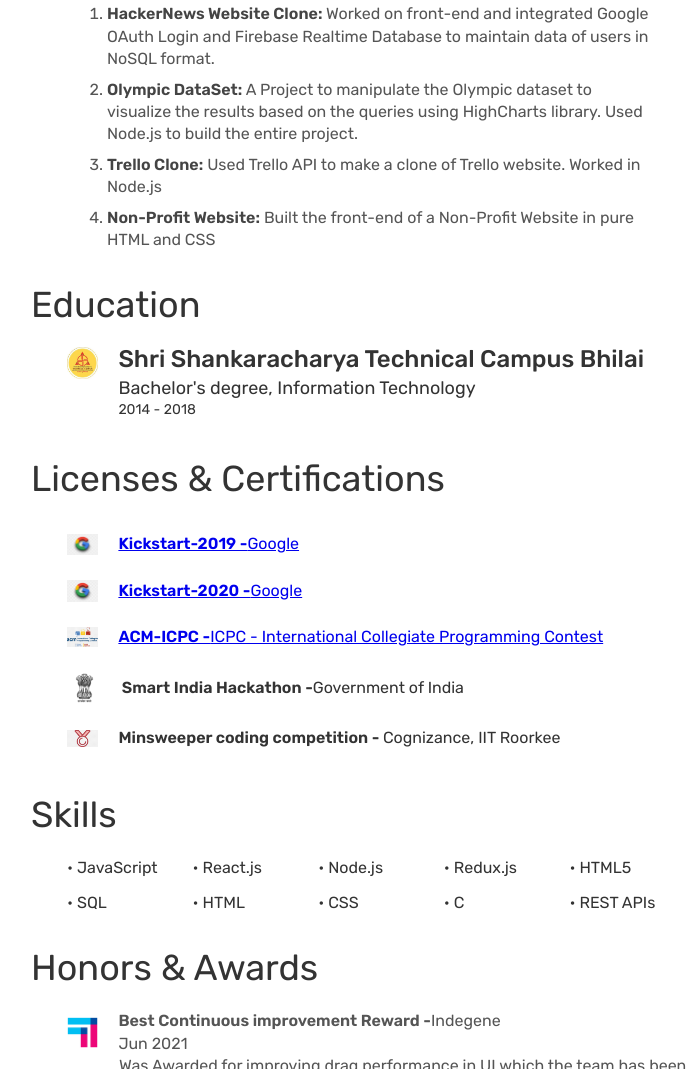
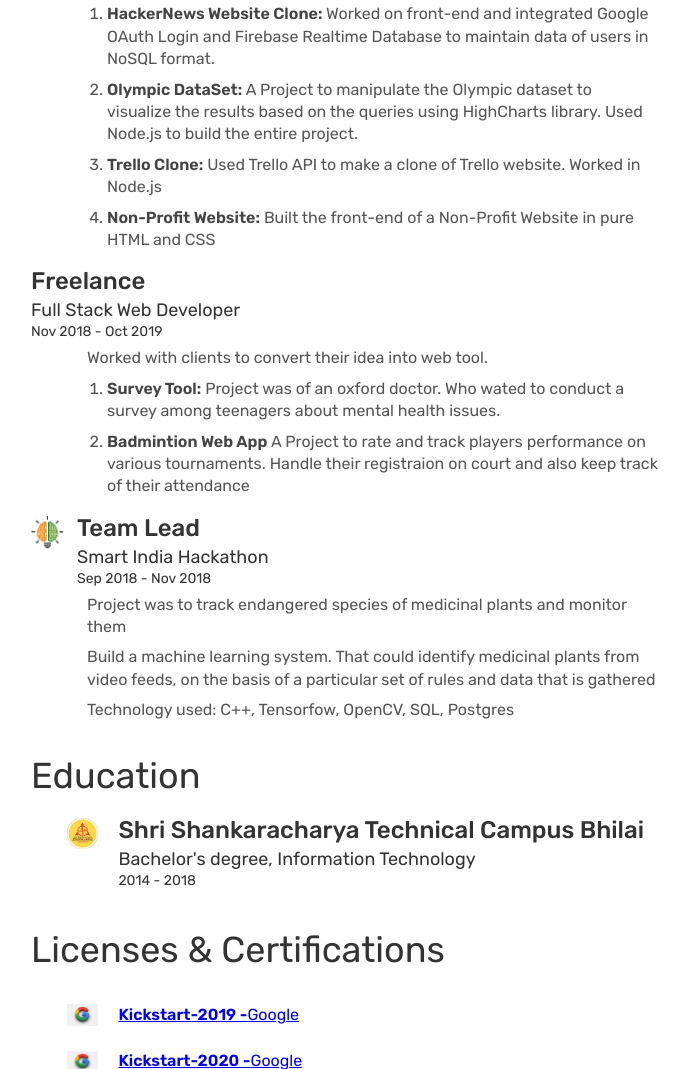
Before and after one commit to ayush17/Resume, a plain HTML site: page index.html in a window 1280 px wide. Shown: the part 1667-2736 px from the top of the page, without its empty margins (259-948 px from the left). Drawn offline with nearby package versions, Linux system fonts and the light colour scheme.

Commit message:
add freelance experience

```diff
--- a/index.html
+++ b/index.html
@@ -156,16 +156,7 @@
             </ul>
           </div>
         </div>
-        <!-- <div class="firm-row">
-          <div class="firm-head">
-            <img src="kuliza-logo.PNG" alt="kuliza-logo" />
-            <div>
-              <p class="org-name">Kuliza</p>
-              <p class="role">Web Developer</p>
-              <p class="duration">February 2020 - March 2020 (2 months)</p>
-            </div>
-          </div>
-        </div> -->
+
         <div class="firm-row">
           <div class="firm-head">
             <img src="mountblue-logo.PNG" alt="mountblue-logo" />
@@ -207,7 +198,32 @@
             </ol>
           </div>
         </div>
-        <!-- <div class="firm-row">
+        <div class="firm-row">
+          <div class="firm-head">
+            <div>
+              <p class="org-name">Freelance</p>
+              <p class="role">Full Stack Web Developer</p>
+              <p class="duration">Nov 2018 - Oct 2019</p>
+            </div>
+          </div>
+          <div class="work-detail">
+            <p>Worked with clients to convert their idea into web tool.</p>
+            <ol class="accomp-li">
+              <li>
+                <span class="techno">Survey Tool:</span>
+                Project was of an oxford doctor. Who wated to conduct a survey
+                among teenagers about mental health issues.
+              </li>
+              <li>
+                <span class="techno">Badmintion Web App</span>
+                A Project to rate and track players performance on various
+                tournaments. Handle their registraion on court and also keep
+                track of their attendance
+              </li>
+            </ol>
+          </div>
+        </div>
+        <div class="firm-row">
           <div class="firm-head">
             <img src="teamlead-logo.PNG" alt="teamlead-logo" />
             <div>
@@ -221,8 +237,14 @@
               Project was to track endangered species of medicinal plants and
               monitor them
             </p>
+            <p>
+              Build a machine learning system. That could identify medicinal
+              plants from video feeds, on the basis of a particular set of rules
+              and data that is gathered
+            </p>
+            <p>Technology used: C++, Tensorfow, OpenCV, SQL, Postgres</p>
           </div>
-        </div> -->
+        </div>
       </section>
       <section class="section education">
         <h2 class="heading-secondary">Education</h2>
```
